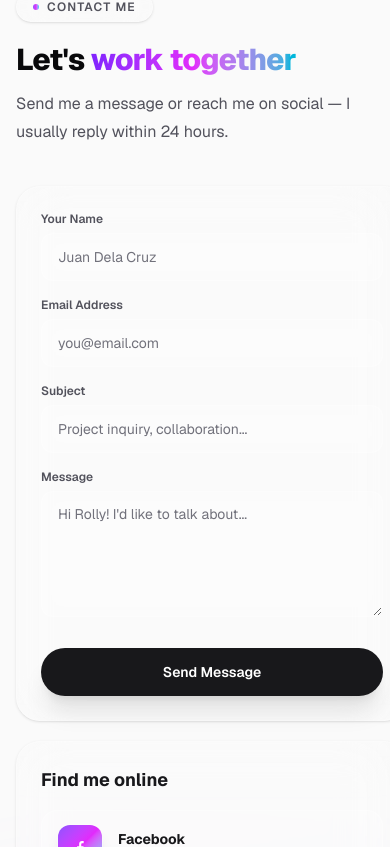
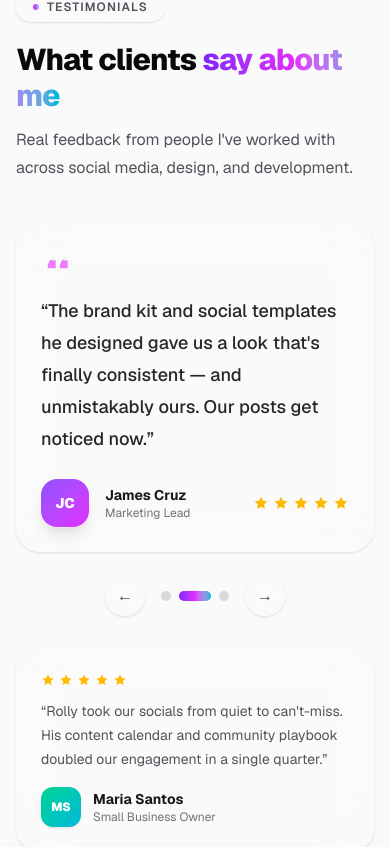
Before and after one commit to officialrolly-blip/porfolio-rolly, a Next.js app: page / in a window 390 px wide. Shown: the part 7737-8584 px from the top of the page. Built offline with nearby package versions, Linux system fonts and the light colour scheme.

Commit message:
Add Testimonials section after Tools I work with

```diff
--- /dev/null
+++ b/app/components/Testimonials.tsx
@@ -0,0 +1,114 @@
+"use client";
+import { useEffect, useRef, useState } from "react";
+
+const TESTIMONIALS = [
+  {
+    quote: "Rolly took our socials from quiet to can't-miss. His content calendar and community playbook doubled our engagement in a single quarter.",
+    name: "Maria Santos",
+    role: "Small Business Owner",
+    initials: "MS",
+    grad: "from-emerald-400 to-cyan-500",
+  },
+  {
+    quote: "The brand kit and social templates he designed gave us a look that's finally consistent — and unmistakably ours. Our posts get noticed now.",
+    name: "James Cruz",
+    role: "Marketing Lead",
+    initials: "JC",
+    grad: "from-violet-500 to-fuchsia-500",
+  },
+  {
+    quote: "Fast, communicative, and genuinely skilled. Rolly shipped our site ahead of schedule and it looks great on every device we've tested.",
+    name: "Ana Reyes",
+    role: "Startup Founder",
+    initials: "AR",
+    grad: "from-cyan-400 to-violet-500",
+  },
+];
+
+function Stars({ size }: { size: string }) {
+  return (
+    <span className="flex gap-1" aria-label="5 out of 5 stars">
+      {Array.from({ length: 5 }).map((_, i) => (
+        <svg key={i} aria-hidden viewBox="0 0 24 24" fill="currentColor" className={`${size} text-amber-400`}><path d="M12 2.5 14.9 8.6l6.6.9-4.8 4.6 1.2 6.6L12 17.5l-5.9 3.2 1.2-6.6L2.5 9.5l6.6-.9L12 2.5Z" /></svg>
+      ))}
+    </span>
+  );
+}
+
+export default function Testimonials() {
+  const ref = useRef<HTMLElement | null>(null);
+  const [show, setShow] = useState(false);
+  const [active, setActive] = useState(0);
+  useEffect(() => {
+    const el = ref.current;
+    if (!el) return;
+    const o = new IntersectionObserver(([e]) => { if (e.isIntersecting) { setShow(true); o.disconnect(); } }, { threshold: 0.1 });
+    o.observe(el);
+    return () => o.disconnect();
+  }, []);
+  useEffect(() => {
+    const t = setInterval(() => setActive((a) => (a + 1) % TESTIMONIALS.length), 6000);
+    return () => clearInterval(t);
+  }, []);
+  const rise = (d: string) => `transition-all duration-700 ease-out ${show ? "translate-y-0 opacity-100" : "translate-y-8 opacity-0"} ${d}`;
+  const t = TESTIMONIALS[active];
+  return (
+    <section id="testimonials" ref={ref} className="relative flex w-full scroll-mt-24 justify-center overflow-hidden px-4 py-16 sm:px-6 lg:py-24">
+      <div aria-hidden className="pointer-events-none absolute inset-0">
+        <div className="absolute bottom-0 left-1/2 h-[420px] w-[680px] -translate-x-1/2 rounded-full bg-gradient-to-r from-cyan-300/20 via-fuchsia-400/20 to-violet-400/25 blur-3xl dark:from-cyan-500/10 dark:via-fuchsia-600/10 dark:to-violet-600/15" />
+      </div>
+      <div className="relative w-full max-w-6xl">
+        <p className={rise("")}>
+          <span className="inline-flex items-center gap-2 rounded-full border border-white/25 bg-white/10 px-4 py-1.5 text-xs font-semibold uppercase tracking-widest text-zinc-600 shadow backdrop-blur-xl backdrop-saturate-150 dark:border-white/15 dark:bg-white/[0.06] dark:text-zinc-300">
+            <span className="h-1.5 w-1.5 rounded-full bg-gradient-to-r from-violet-500 via-fuchsia-500 to-cyan-400" />
+            Testimonials
+          </span>
+        </p>
+        <h2 className={`${rise("[transition-delay:100ms]")} mt-5 text-3xl font-extrabold tracking-tight text-zinc-950 sm:text-4xl xl:text-5xl dark:text-white`}>
+          What clients <span className="bg-gradient-to-r from-violet-600 via-fuchsia-500 to-cyan-500 bg-clip-text text-transparent">say about me</span>
+        </h2>
+        <p className={`${rise("[transition-delay:200ms]")} mt-3 max-w-2xl text-base leading-7 text-zinc-600 dark:text-zinc-400`}>
+          Real feedback from people I&apos;ve worked with across social media, design, and development.
+        </p>
+        <figure key={active} className={`${rise("[transition-delay:250ms]")} mt-10 animate-[fade-up_0.5s_ease-out_both] rounded-3xl border border-white/25 bg-white/10 p-6 shadow backdrop-blur-xl backdrop-saturate-150 sm:p-10 dark:border-white/15 dark:bg-white/[0.06]`}>
+          <svg aria-hidden viewBox="0 0 24 24" fill="currentColor" className="h-8 w-8 text-fuchsia-500/60"><path d="M10 8c-3 1-5 3.5-5 7v1h6v-6H7.5C8 9 9 8.4 10 8.2V8Zm9 0c-3 1-5 3.5-5 7v1h6v-6h-3.5c.5-1 1.5-1.6 2.5-1.8V8Z" /></svg>
+          <blockquote className="mt-4 text-lg leading-8 font-medium text-zinc-800 sm:text-xl sm:leading-9 dark:text-zinc-100">
+            &ldquo;{t.quote}&rdquo;
+          </blockquote>
+          <figcaption className="mt-6 flex items-center gap-4">
+            <span className={`grid h-12 w-12 place-items-center rounded-2xl bg-gradient-to-br ${t.grad} text-sm font-black text-white shadow-lg ring-1 ring-white/30`}>{t.initials}</span>
+            <span>
+              <span className="block text-sm font-bold text-zinc-900 dark:text-white">{t.name}</span>
+              <span className="block text-xs text-zinc-500 dark:text-zinc-400">{t.role}</span>
+            </span>
+            <span className="ml-auto"><Stars size="h-4 w-4" /></span>
+          </figcaption>
+        </figure>
+        <div className={`${rise("[transition-delay:300ms]")} mt-6 flex items-center justify-center gap-4`}>
+          <button type="button" onClick={() => setActive((active - 1 + TESTIMONIALS.length) % TESTIMONIALS.length)} aria-label="Previous testimonial" className="grid h-10 w-10 place-items-center rounded-full border border-white/25 bg-white/10 text-zinc-700 shadow backdrop-blur-xl transition hover:-translate-y-0.5 hover:bg-white/20 dark:border-white/15 dark:bg-white/[0.06] dark:text-zinc-200">←</button>
+          <div className="flex gap-2">
+            {TESTIMONIALS.map((item, i) => (
+              <button key={item.name} type="button" onClick={() => setActive(i)} aria-label={`Show testimonial from ${item.name}`} className={`h-2.5 rounded-full transition-all ${i === active ? "w-8 bg-gradient-to-r from-violet-600 via-fuchsia-500 to-cyan-500" : "w-2.5 bg-zinc-900/15 hover:bg-zinc-900/30 dark:bg-white/15 dark:hover:bg-white/30"}`} />
+            ))}
+          </div>
+          <button type="button" onClick={() => setActive((active + 1) % TESTIMONIALS.length)} aria-label="Next testimonial" className="grid h-10 w-10 place-items-center rounded-full border border-white/25 bg-white/10 text-zinc-700 shadow backdrop-blur-xl transition hover:-translate-y-0.5 hover:bg-white/20 dark:border-white/15 dark:bg-white/[0.06] dark:text-zinc-200">→</button>
+        </div>
+        <div className="mt-8 grid gap-5 md:grid-cols-3">
+          {TESTIMONIALS.map((item, i) => (
+            <button key={item.name} type="button" onClick={() => setActive(i)} className={`${rise(`[transition-delay:${350 + i * 100}ms]`)} group relative overflow-hidden rounded-3xl border p-6 text-left shadow backdrop-blur-xl backdrop-saturate-150 transition hover:-translate-y-1 hover:shadow-xl ${i === active ? "border-fuchsia-400/50 bg-white/20 dark:border-fuchsia-400/40 dark:bg-white/[0.1]" : "border-white/25 bg-white/10 dark:border-white/15 dark:bg-white/[0.06]"}`}>
+              <Stars size="h-3.5 w-3.5" />
+              <span className="mt-3 line-clamp-4 block text-sm leading-6 text-zinc-600 dark:text-zinc-300">&ldquo;{item.quote}&rdquo;</span>
+              <span className="mt-4 flex items-center gap-3">
+                <span className={`grid h-10 w-10 place-items-center rounded-xl bg-gradient-to-br ${item.grad} text-xs font-black text-white shadow ring-1 ring-white/30`}>{item.initials}</span>
+                <span>
+                  <span className="block text-sm font-bold text-zinc-900 dark:text-white">{item.name}</span>
+                  <span className="block text-xs text-zinc-500 dark:text-zinc-400">{item.role}</span>
+                </span>
+              </span>
+            </button>
+          ))}
+        </div>
+      </div>
+    </section>
+  );
+}
--- a/app/page.tsx
+++ b/app/page.tsx
@@ -3,6 +3,7 @@ import Contact from "./components/Contact";
 import Hero from "./components/Hero";
 import Projects from "./components/Projects";
 import Skills from "./components/Skills";
+import Testimonials from "./components/Testimonials";
 
 export default function Home() {
   return (
@@ -12,6 +13,7 @@ export default function Home() {
         <About />
         <Projects />
         <Skills />
+        <Testimonials />
         <Contact />
       </main>
     </div>
```
